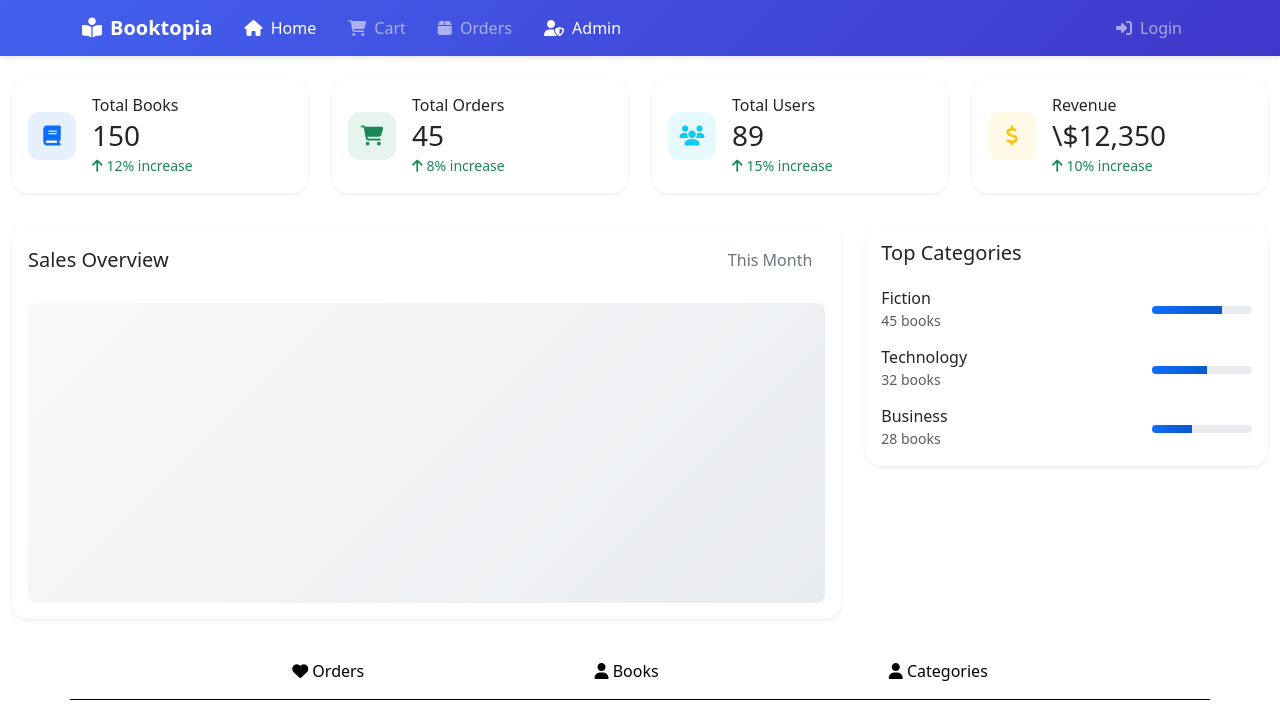
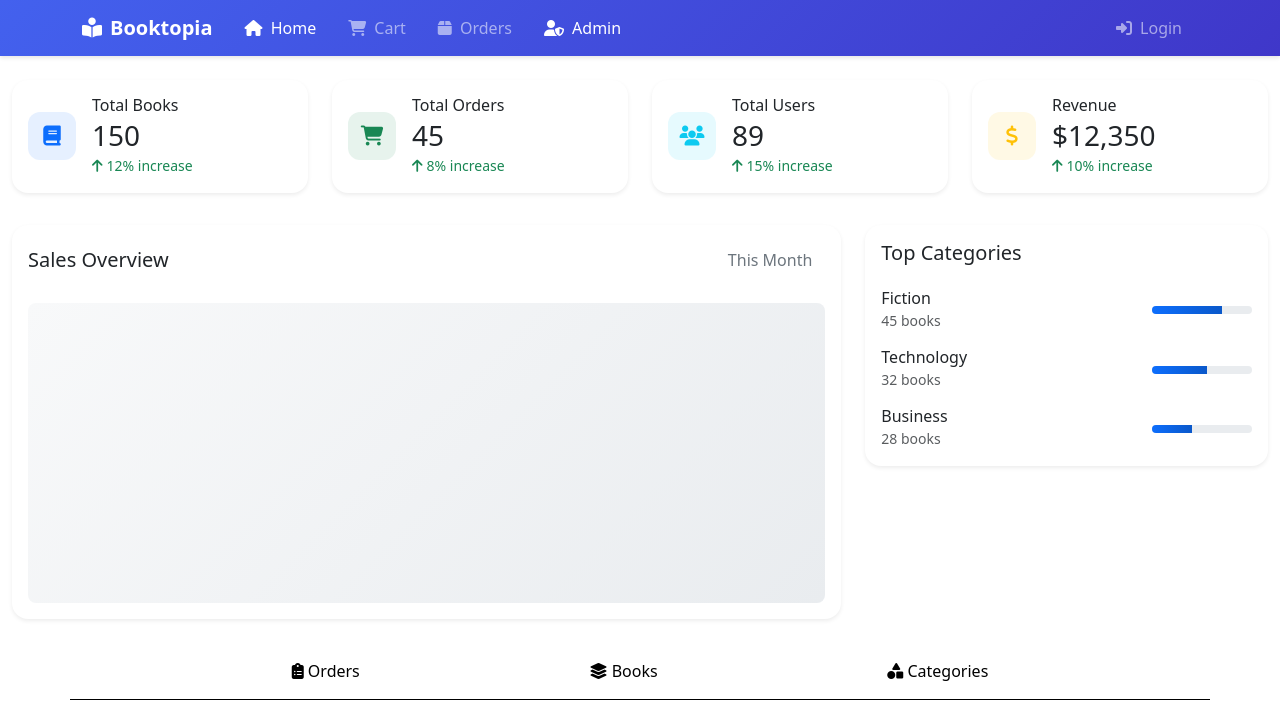
Before and after one commit to MohanadKh03/booktopia-frontend, an Angular app: page /admin in a window 1280 px wide. Shown: the top 720 px of the page. Built offline with nearby package versions, Linux system fonts and the light colour scheme.

Commit message:
fix admin dashboard

```diff
--- a/src/app/pages/admin/admin-dashboard/admin-dashboard.component.html
+++ b/src/app/pages/admin/admin-dashboard/admin-dashboard.component.html
@@ -75,7 +75,7 @@
             </div>
             <div class="flex-grow-1 ms-3">
               <h6 class="mb-1">Revenue</h6>
-              <h3 class="mb-0">\$12,350</h3>
+              <h3 class="mb-0">$12,350</h3>
               <small class="text-success">
                 <i class="fas fa-arrow-up me-1"></i>10% increase
               </small>
@@ -94,11 +94,7 @@
           <div class="d-flex justify-content-between align-items-center mb-4">
             <h5 class="card-title mb-0">Sales Overview</h5>
             <div class="dropdown">
-              <button
-                class="btn btn-link dropdown-toggle"
-                type="button"
-                data-bs-toggle="dropdown"
-              >
+              <button class="btn btn-link dropdown-toggle" type="button" data-bs-toggle="dropdown">
                 This Month
               </button>
               <ul class="dropdown-menu">
@@ -156,30 +152,18 @@
 <div class="container p-2 border-bottom border-black">
   <ul class="nav d-flex justify-content-evenly">
     <li class="nav-item">
-      <a
-        class="nav-link text-black"
-        routerLink="orders"
-        routerLinkActive="active tabunderline fw-semibold"
-      >
-        <i class="fas fa-heart"></i> Orders
+      <a class="nav-link text-black" routerLink="orders" routerLinkActive="active  fw-semibold">
+        <i class="fas fa-clipboard-list"></i> Orders
       </a>
     </li>
     <li class="nav-item">
-      <a
-        class="nav-link text-black"
-        routerLink="books"
-        routerLinkActive="active tabunderline fw-semibold"
-      >
-        <i class="fas fa-user"></i> Books
+      <a class="nav-link text-black" routerLink="books" routerLinkActive="active  fw-semibold">
+        <i class="fas fa-layer-group"></i> Books
       </a>
     </li>
     <li class="nav-item">
-      <a
-        class="nav-link text-black"
-        routerLink="categories"
-        routerLinkActive="active tabunderline fw-semibold"
-      >
-        <i class="fas fa-user"></i> Categories
+      <a class="nav-link text-black" routerLink="categories" routerLinkActive="active  fw-semibold">
+        <i class="fas fa-shapes"></i> Categories
       </a>
     </li>
   </ul>
```
